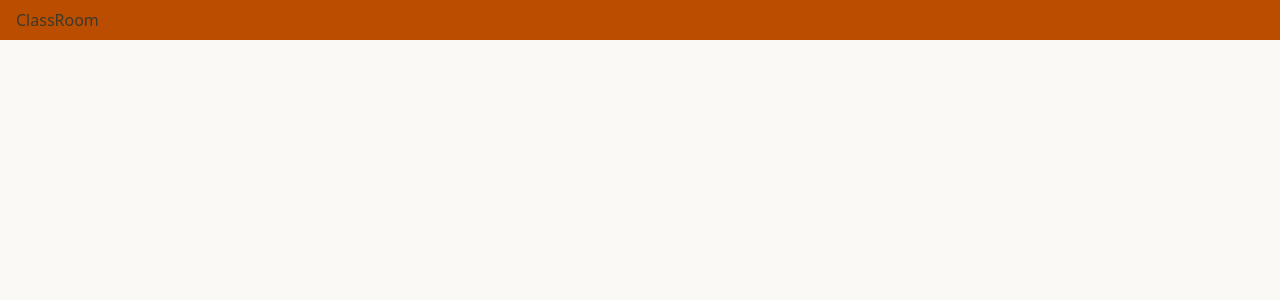
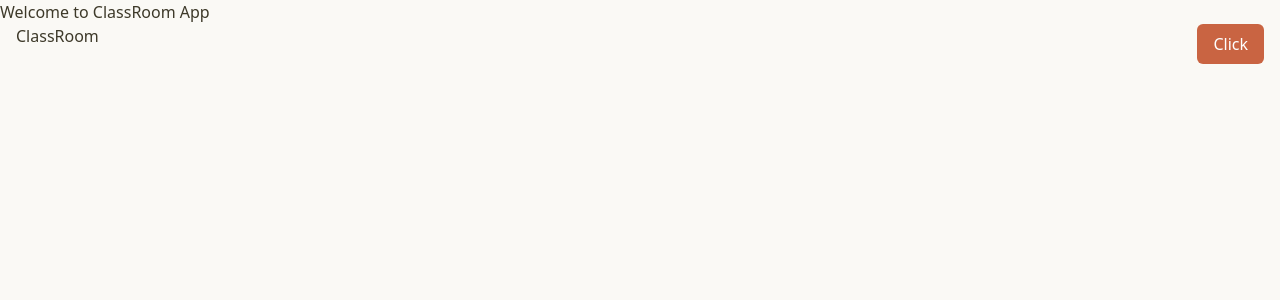
Before and after one commit to yusuf-codes10/horseshoe-academy, a Vue app in the folder apps/web/: page / in a window 1280 px wide. Shown: the top 300 px of the page. Built offline with nearby package versions, Linux system fonts and the light colour scheme.

Commit message:
a main button added

```diff
--- /dev/null
+++ b/apps/web/src/components/MainButton.vue
@@ -0,0 +1,36 @@
+<script setup lang="ts">
+const props = defineProps({
+  title: {
+    type: String,
+    default: 'Click',
+  },
+  type: String,
+  disabled: {
+    type: Boolean,
+    default: false,
+  },
+  loading: {
+    type: Boolean,
+    default: false,
+  },
+  isGhost: {
+    type: Boolean,
+    default: false
+  }
+})
+const emit = defineEmits(['click'])
+</script>
+
+<template>
+  <button
+    :disabled="props.disabled || props.loading"
+    @click="emit('click')"
+    :class="props.isGhost ? 'text-primary-foreground px-4 py-2 cursor-pointer rounded-md hover:opacity-90 transition-opacity' : 'mt-4 bg-primary text-primary-foreground px-4 py-2 cursor-pointer rounded-md hover:opacity-90 transition-opacity'"
+  >
+    <div
+      v-if="loading"
+      class="animate-spin rounded-full w-4 h-4 border-2 border-white/30 border-t-white"
+    />
+    {{ props.loading ? '' : props.title }}
+  </button>
+</template>
--- a/apps/web/src/layouts/NavBar.vue
+++ b/apps/web/src/layouts/NavBar.vue
@@ -1,13 +1,15 @@
 <script setup lang="ts">
+import MainButton from '@/components/MainButton.vue';
+
 
 </script>
 
 <template>
-  <nav class="flex justify-between items-center px-4 py-2 fixed w-full bg-amber-700">
+  <nav class="flex justify-between items-center px-4 py-2 fixed w-full">
     <h1>ClassRoom</h1>
     <!-- <MainButton v-if="!userStroe.user" title="Log in" /> -->
     <div  class="flex justify-between items-center">
-
+      <MainButton />
     </div>
   </nav>
 </template>
```
